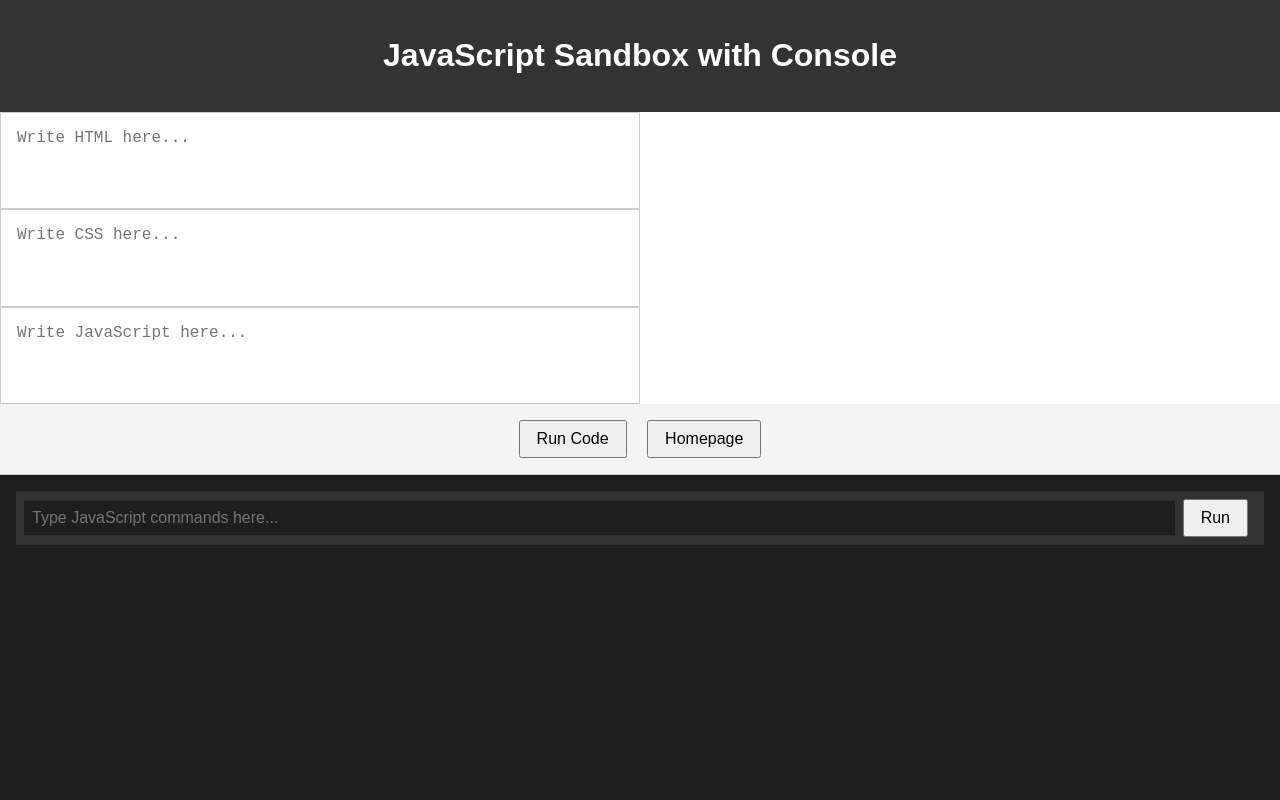
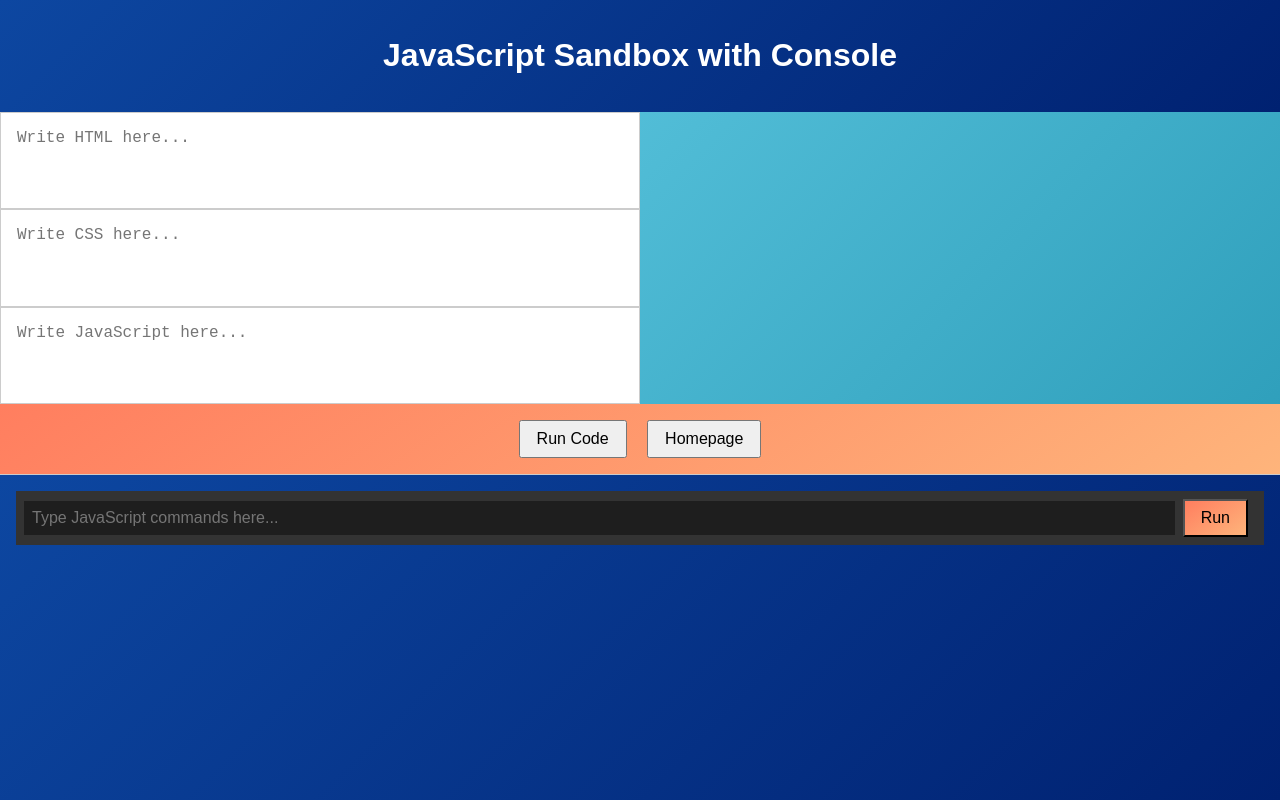
Before and after one commit to TheRealMythicalpro9/WebGames, a website: page online-game/public/javascript sandbox/jssb.html in a window 1280 px wide. Drawn offline with Linux system fonts and the light colour scheme.

Commit message:
Update jssb.css

```diff
--- a/online-game/public/javascript sandbox/jssb.css
+++ b/online-game/public/javascript sandbox/jssb.css
@@ -5,10 +5,11 @@ body {
     display: flex;
     flex-direction: column;
     height: 100vh;
+    background: linear-gradient(135deg, #6dd5ed, #2193b0);
 }
 
 header {
-    background-color: #333;
+    background: linear-gradient(135deg, #0d47a1, #002171);
     color: white;
     padding: 1rem;
     text-align: center;
@@ -41,7 +42,7 @@ header {
 .buttons {
     text-align: center;
     padding: 1rem;
-    background: #f4f4f4;
+    background: linear-gradient(145deg, #ff7e5f, #feb47b);
 }
 
 button {
@@ -55,8 +56,8 @@ button {
     flex: 1;
     padding: 1rem;
     border-top: 1px solid #ccc;
-    background: #1e1e1e;
-    color: #f1f1f1;
+    background: linear-gradient(135deg, #0d47a1, #002171);
+    color: #47b4ce;
     font-family: monospace;
     overflow-y: auto;
 }
@@ -82,4 +83,5 @@ button {
     padding: 0.5rem 1rem;
     font-size: 1rem;
     cursor: pointer;
+    background: linear-gradient(145deg, #ff7e5f, #feb47b);
 }
```
